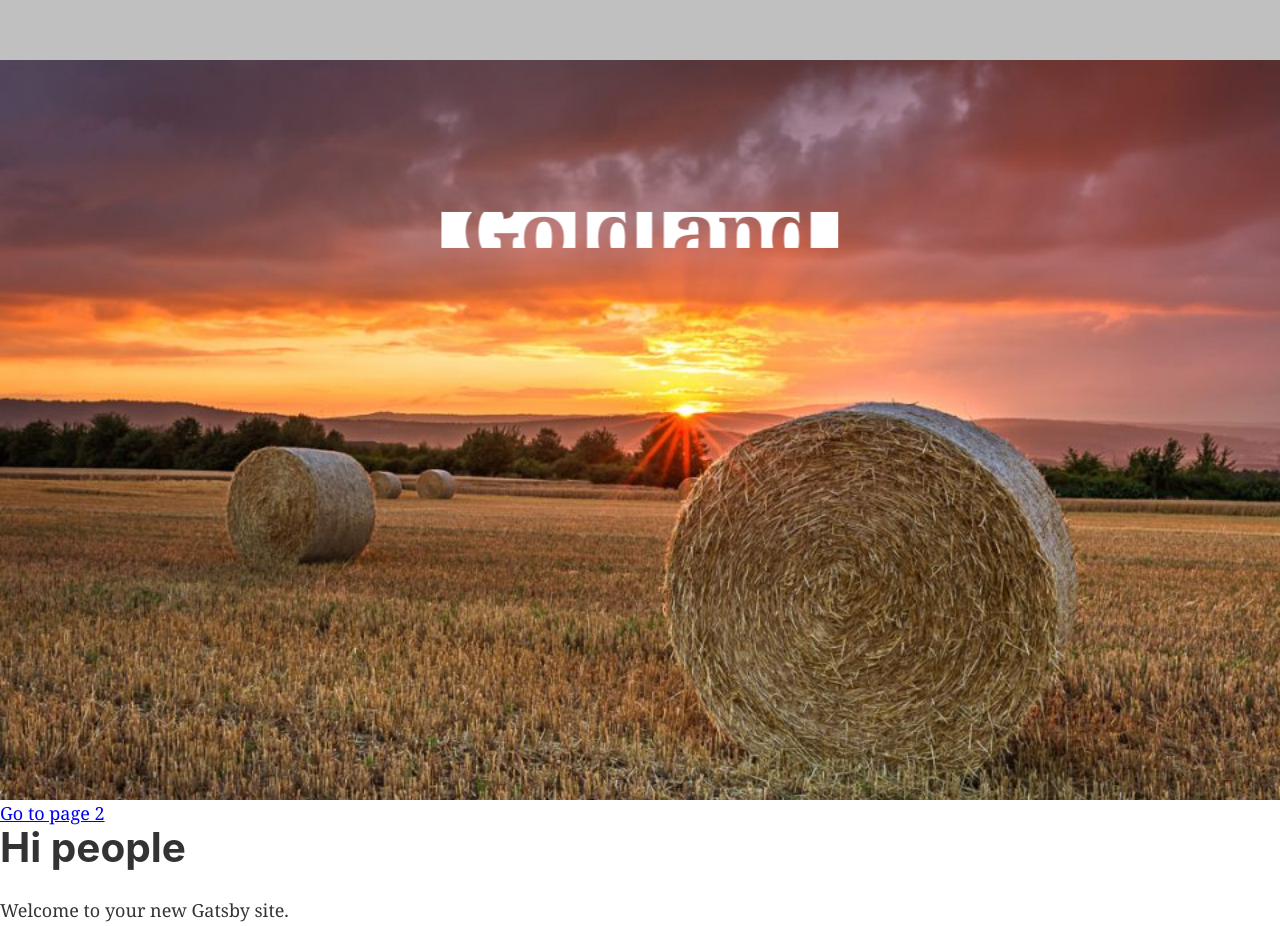
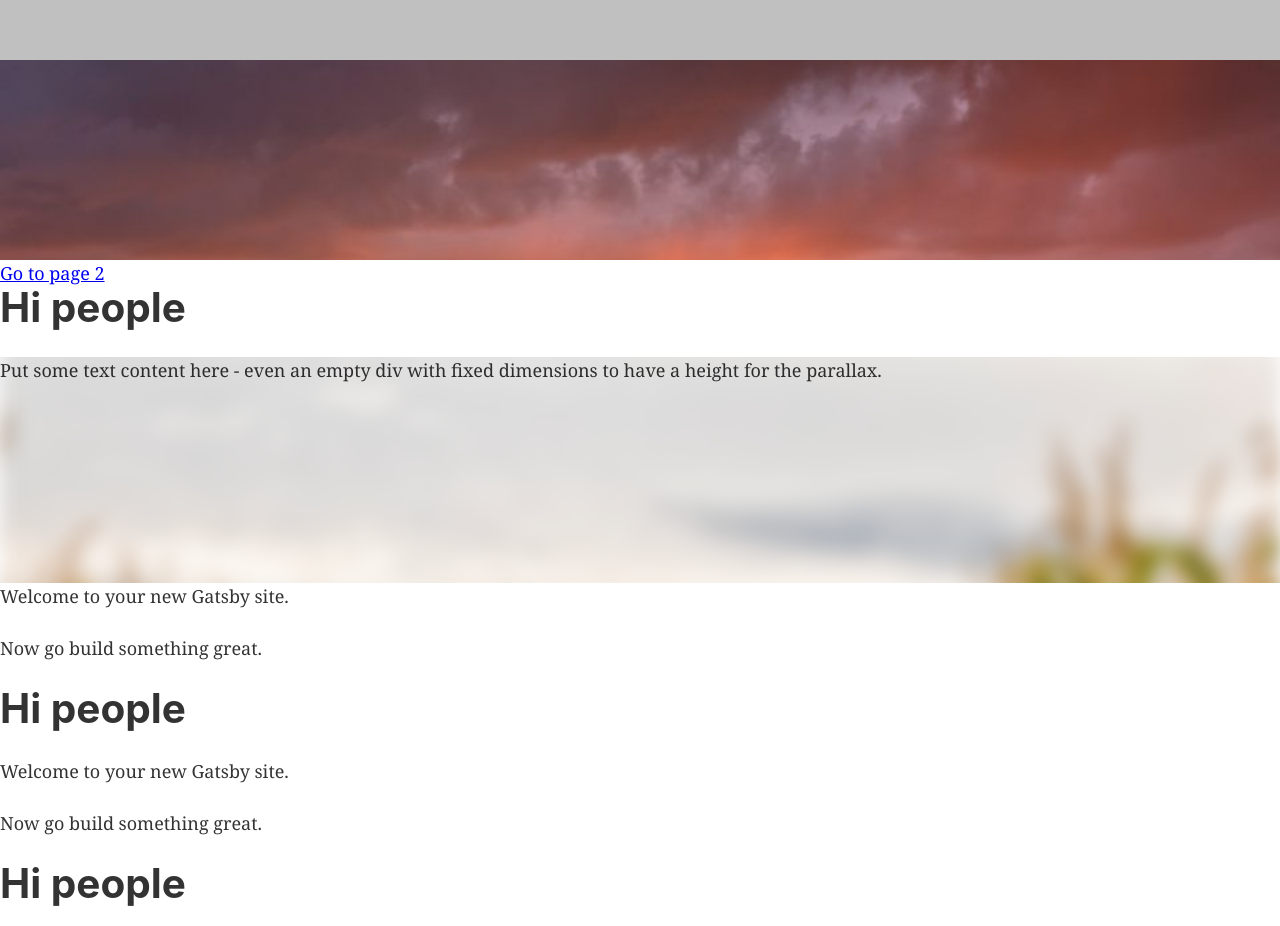
Before and after one commit to manuelJung/goldland-homepage, a Gatsby site: page / in a window 1280 px wide. Shown: the top 926 px of the page. Built offline with nearby package versions, Linux system fonts and the light colour scheme; Gatsby itself is replaced by a stand-in of ours.

```diff
--- a/package.json
+++ b/package.json
@@ -20,6 +20,7 @@
     "react-dom": "^16.8.6",
     "react-helmet": "^5.2.1",
     "react-intersection-observer": "^8.23.0",
+    "react-parallax": "^2.2.0",
     "react-scroll-parallax": "^2.1.2"
   },
   "devDependencies": {
--- a/src/components/ParallaxImage/ParallaxImage.js
+++ b/src/components/ParallaxImage/ParallaxImage.js
@@ -7,9 +7,10 @@
 
 // type Props = {
 //   fluid: mixed
+//   children: React.Node
 // }
 
-export default function ParallaxImage ({fluid}) {
+export default function ParallaxImage ({fluid, children}) {
   const speed = 1
 
   return (
@@ -17,9 +18,7 @@
       <Parallax y={[-40, 40]}>
         <Img fluid={fluid}/>
       </Parallax>
-      <div className='content'>
-        <CutoutText>Goldland</CutoutText>
-      </div>
+      {children}
     </div>
   )
 }
--- a/src/components/ParallaxImage/style.css
+++ b/src/components/ParallaxImage/style.css
@@ -1,17 +1,6 @@
-/* .ParallaxImage {
-  width: 100%;
-  position: 'relative';
-  overflow: hidden;
-  background-attachment: fixed;
-  background-position: center;
-  background-repeat: no-repeat;
-  background-size: cover;
-  min-height: 300px;
-} */
-
 .ParallaxImage {
   width: 100%;
-  height: calc(100vh - 60px);
+  height: 100%;
   position: relative;
   overflow: hidden;
   font-size: 16px;
@@ -21,20 +10,8 @@
   width: 100vmax;
   z-index: -1;
   position: absolute;
-  top: 0;
+  top: 50%;
   left: 50%;
-  transform: translate(-50%,0);
+  transform: translate(-50%,-50%) !important;
   pointer-events: none;
 }
-
-.ParallaxImage > .content {
-  position: absolute;
-  left: 0;
-  top: 0;
-  right: 0;
-  bottom: 0;
-  display: flex;
-  align-items: center;
-  justify-content: center;
-  margin-bottom: 400px;
-}
--- a/src/pages/index.js
+++ b/src/pages/index.js
@@ -5,14 +5,28 @@
 import Image from "../components/image"
 import SEO from "../components/seo"
 import { ParallaxProvider } from 'react-scroll-parallax'
+import { Parallax } from 'react-parallax'
 
 const IndexPage = () => (
   <ParallaxProvider>
     <Layout>
+
       <SEO title="Home" />
+      <div style={{height: 'calc(100vh - 600px)'}}>
       <Image />
+      </div>
       <Link to="/page-2/">Go to page 2</Link>
       <h1>Hi people</h1>
+      <Parallax
+          blur={10}
+          bgImage={require('../images/cornfield.jpg')}
+          bgImageAlt="the cat"
+          strength={200}
+      >
+          Put some text content here - even an empty div with fixed dimensions to have a height
+          for the parallax.
+          <div style={{ height: '200px' }} />
+      </Parallax>
       <p>Welcome to your new Gatsby site.</p>
       <p>Now go build something great.</p>
       <h1>Hi people</h1>
@@ -45,6 +59,9 @@
       <h1>Hi people</h1>
       <p>Welcome to your new Gatsby site.</p>
       <p>Now go build something great.</p>
+      <div style={{height: 'calc(100vh - 600px)'}}>
+      <Image />
+      </div>
       <h1>Hi people</h1>
       <p>Welcome to your new Gatsby site.</p>
       <p>Now go build something great.</p>
--- /dev/null
+++ b/src/templates/home.js
@@ -0,0 +1,5 @@
+import * as React from 'react'
+
+export default function HomeRoute ({pageContext}) {
+  return <h1>HOME ({pageContext.lang})</h1>
+}
```
Also changed, not shown: gatsby-node.js (+10 -0 lines), README.md, 1 other file.
